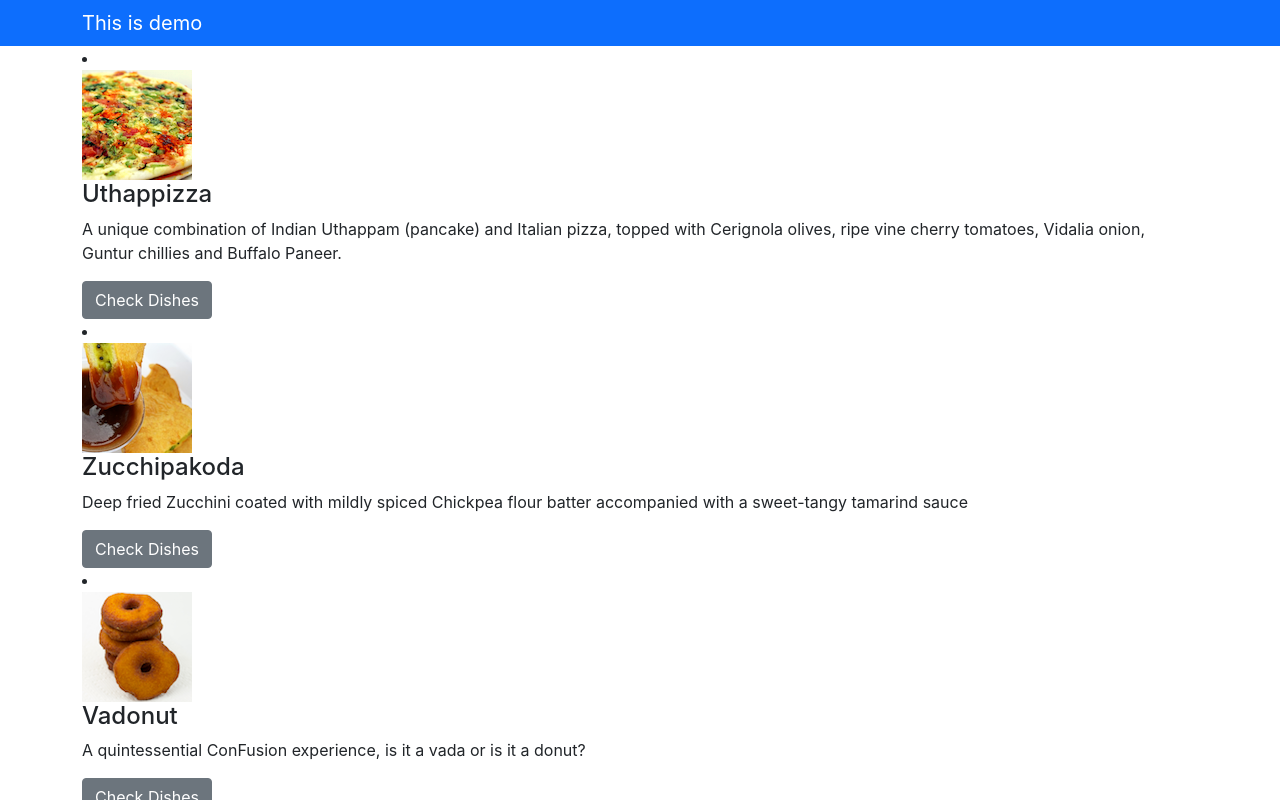
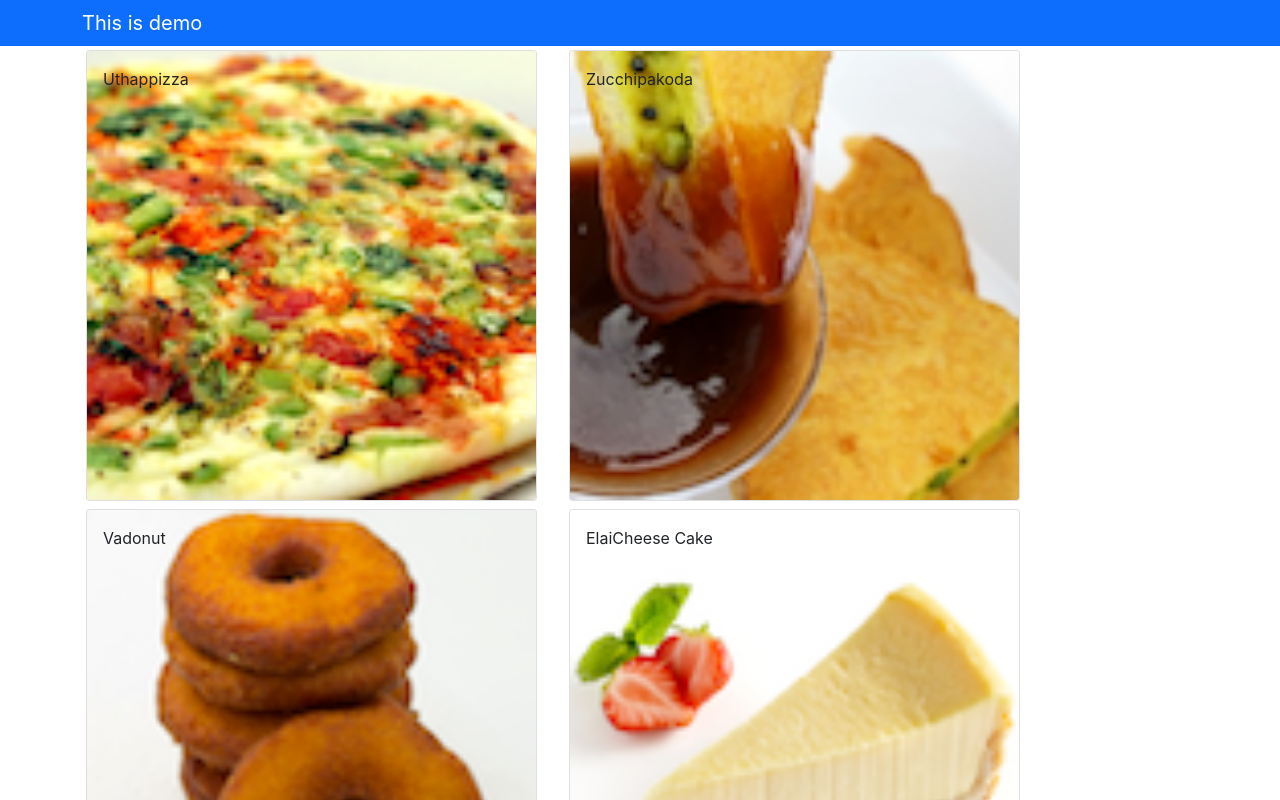
Before and after one commit to DharaKhojiji/Coursera_App, a React (Create React App) app: page / in a window 1280 px wide. Shown: the top 800 px of the page. Built offline with nearby package versions, Linux system fonts and the light colour scheme.

Commit message:
dish details display correct

```diff
--- a/src/App.js
+++ b/src/App.js
@@ -2,12 +2,18 @@ import "./App.css";
 import Menu from "./Components/Menu";
 import MenuDetails from "./Components/MenuDetails";
 import Navbar from "./Components/Navbar";
+import { DISHES } from "./Components/Shared/Dishes";
 
 function App() {
   return (
     <div className="App">
       <Navbar />
-      <Menu />
+      {/* {DISHES.map((item) => ( */}
+      <div className="container">
+        <Menu datadish={DISHES}></Menu>
+      </div>
+      {/* ))} */}
+      {/* <Menu /> */}
     </div>
   );
 }
--- a/src/Components/Menu.js
+++ b/src/Components/Menu.js
@@ -1,81 +1,89 @@
 import React, { useState } from "react";
-import { Media } from "reactstrap";
-import MenuDetails from "./MenuDetails";
-const dishes = [
-  {
-    id: 0,
-    name: "Uthappizza",
-    image: "assets/images/uthappizza.png",
-    category: "mains",
-    label: "Hot",
-    price: "4.99",
-    description:
-      "A unique combination of Indian Uthappam (pancake) and Italian pizza, topped with Cerignola olives, ripe vine cherry tomatoes, Vidalia onion, Guntur chillies and Buffalo Paneer.",
-  },
-  {
-    id: 1,
-    name: "Zucchipakoda",
-    image: "assets/images/zucchipakoda.png",
-    category: "appetizer",
-    label: "",
-    price: "1.99",
-    description:
-      "Deep fried Zucchini coated with mildly spiced Chickpea flour batter accompanied with a sweet-tangy tamarind sauce",
-  },
-  {
-    id: 2,
-    name: "Vadonut",
-    image: "assets/images/vadonut.png",
-    category: "appetizer",
-    label: "New",
-    price: "1.99",
-    description:
-      "A quintessential ConFusion experience, is it a vada or is it a donut?",
-  },
-  {
-    id: 3,
-    name: "ElaiCheese Cake",
-    image: "assets/images/elaicheesecake.png",
-    category: "dessert",
-    label: "",
-    price: "2.99",
-    description:
-      "A delectable, semi-sweet New York Style Cheese Cake, with Graham cracker crust and spiced with Indian cardamoms",
-  },
-];
-const Menu = () => {
-  //   const menu = dishes.map((dish) => {
-  //     return (
-  //       <div key={dish.id} className="col-12-mt-5">
-  //         <Media tag="li">
-  //           <Media left middle>
-  //             <Media object src={dish.image} alt={dish.name} />
-  //           </Media>
-  //           <Media body className="ml-5">
-  //             <Media heading>{dish.name}</Media>
-  //             <p>{dish.description}</p>
-  //           </Media>
-  //         </Media>
-  //       </div>
-  //     );
-  //   });
+import {
+  Card,
+  CardImg,
+  CardImgOverlay,
+  CardTitle,
+  CardBody,
+  CardText,
+  List,
+  ListGroup,
+  ListGroupItem,
+} from "reactstrap";
+
+const Menu = ({ datadish }) => {
+  const [selectedDish, setSelectedDish] = useState(null);
+
+  const onDishSelect = (dish) => {
+    setSelectedDish(dish);
+  };
+  const renderDish = (dish) => {
+    if (dish != null)
+      return (
+        <div className="container">
+          <div className="row">
+            <div className="col-6">
+              <Card>
+                <CardImg src={dish.image} alt={dish.name} />
+                <CardBody>
+                  <CardTitle>Name - {dish.name}</CardTitle>
+                  <CardText>Category - {dish.category}</CardText>
+                  <CardText>Price - {dish.price}</CardText>
+                  <CardText>Description -{dish.description}</CardText>
+                </CardBody>
+              </Card>
+            </div>
+            <div className="col-6">
+              <Card>
+                {dish.comments.map((com) => (
+                  // console.log(com.comment,"com")
+
+                  <List key={com.id}>
+                    <ListGroup>
+                      <ListGroupItem>{com.comment}</ListGroupItem>
+                    </ListGroup>
+                  </List>
+                ))}
+              </Card>
+            </div>
+          </div>
+        </div>
+      );
+    else <div></div>;
+  };
+
+  console.log(datadish, "come from menu");
+
+  const menu = datadish.map((dish) => {
+    return (
+      <div key={dish.id} className="col-12 col-md-5 m-1">
+        <Card tag="li" onClick={() => onDishSelect(dish)}>
+          <CardImg width="100%" src={dish.image} alt={dish.name} />
+          <CardImgOverlay>
+            <CardTitle>{dish.name}</CardTitle>
+            {/* <p>{dish.description}</p> */}
+          </CardImgOverlay>
+        </Card>
+      </div>
+    );
+  });
 
   return (
-    <div className="container">
-      <div className="row">
-        {dishes.map((dish) => (
-          <MenuDetails key={dish.id} datas={dish}></MenuDetails>
-        ))}
-        {/* <Media list>{menu}</Media>
-        {const menu=dishes.map((dish)=>{
-            return (
-
-                <MenuDetails datas={dishes}></MenuDetails>
-            )
-        })} */}
-      </div>
+    <div className="contaiber">
+      <div className="row">{menu}</div>
+      <div className="row">{renderDish(selectedDish)}</div>
     </div>
   );
+
+  // return (
+  //   <div className="container">
+  //     <div className="row">
+  //       {dishes.map((dish) => (
+  //         <MenuDetails key={dish.id} datas={dish}></MenuDetails>
+  //       ))}
+  //     </div>
+  //   </div>
+  // );
 };
 
 export default Menu;
--- /dev/null
+++ b/src/Components/Shared/Dishes.js
@@ -0,0 +1,194 @@
+export const DISHES = [
+  {
+    id: 0,
+    name: "Uthappizza",
+    image: "assets/images/uthappizza.png",
+    category: "mains",
+    label: "Hot",
+    price: "4.99",
+    description:
+      "A unique combination of Indian Uthappam (pancake) and Italian pizza, topped with Cerignola olives, ripe vine cherry tomatoes, Vidalia onion, Guntur chillies and Buffalo Paneer.",
+    comments: [
+      {
+        id: 0,
+        rating: 5,
+        comment: "Imagine all the eatables, living in conFusion!",
+        author: "John Lemon",
+        date: "2012-10-16T17:57:28.556094Z",
+      },
+      {
+        id: 1,
+        rating: 4,
+        comment:
+          "Sends anyone to heaven, I wish I could get my mother-in-law to eat it!",
+        author: "Paul McVites",
+        date: "2014-09-05T17:57:28.556094Z",
+      },
+      {
+        id: 2,
+        rating: 3,
+        comment: "Eat it, just eat it!",
+        author: "Michael Jaikishan",
+        date: "2015-02-13T17:57:28.556094Z",
+      },
+      {
+        id: 3,
+        rating: 4,
+        comment: "Ultimate, Reaching for the stars!",
+        author: "Ringo Starry",
+        date: "2013-12-02T17:57:28.556094Z",
+      },
+      {
+        id: 4,
+        rating: 2,
+        comment: "It's your birthday, we're gonna party!",
+        author: "25 Cent",
+        date: "2011-12-02T17:57:28.556094Z",
+      },
+    ],
+  },
+  {
+    id: 1,
+    name: "Zucchipakoda",
+    image: "assets/images/zucchipakoda.png",
+    category: "appetizer",
+    label: "",
+    price: "1.99",
+    description:
+      "Deep fried Zucchini coated with mildly spiced Chickpea flour batter accompanied with a sweet-tangy tamarind sauce",
+    comments: [
+      {
+        id: 0,
+        rating: 5,
+        comment: "Imagine all the eatables, living in conFusion!",
+        author: "John Lemon",
+        date: "2012-10-16T17:57:28.556094Z",
+      },
+      {
+        id: 1,
+        rating: 4,
+        comment:
+          "Sends anyone to heaven, I wish I could get my mother-in-law to eat it!",
+        author: "Paul McVites",
+        date: "2014-09-05T17:57:28.556094Z",
+      },
+      {
+        id: 2,
+        rating: 3,
+        comment: "Eat it, just eat it!",
+        author: "Michael Jaikishan",
+        date: "2015-02-13T17:57:28.556094Z",
+      },
+      {
+        id: 3,
+        rating: 4,
+        comment: "Ultimate, Reaching for the stars!",
+        author: "Ringo Starry",
+        date: "2013-12-02T17:57:28.556094Z",
+      },
+      {
+        id: 4,
+        rating: 2,
+        comment: "It's your birthday, we're gonna party!",
+        author: "25 Cent",
+        date: "2011-12-02T17:57:28.556094Z",
+      },
+    ],
+  },
+  {
+    id: 2,
+    name: "Vadonut",
+    image: "assets/images/vadonut.png",
+    category: "appetizer",
+    label: "New",
+    price: "1.99",
+    description:
+      "A quintessential ConFusion experience, is it a vada or is it a donut?",
+    comments: [
+      {
+        id: 0,
+        rating: 5,
+        comment: "Imagine all the eatables, living in conFusion!",
+        author: "John Lemon",
+        date: "2012-10-16T17:57:28.556094Z",
+      },
+      {
+        id: 1,
+        rating: 4,
+        comment:
+          "Sends anyone to heaven, I wish I could get my mother-in-law to eat it!",
+        author: "Paul McVites",
+        date: "2014-09-05T17:57:28.556094Z",
+      },
+      {
+        id: 2,
+        rating: 3,
+        comment: "Eat it, just eat it!",
+        author: "Michael Jaikishan",
+        date: "2015-02-13T17:57:28.556094Z",
+      },
+      {
+        id: 3,
+        rating: 4,
+        comment: "Ultimate, Reaching for the stars!",
+        author: "Ringo Starry",
+        date: "2013-12-02T17:57:28.556094Z",
+      },
+      {
+        id: 4,
+        rating: 2,
+        comment: "It's your birthday, we're gonna party!",
+        author: "25 Cent",
+        date: "2011-12-02T17:57:28.556094Z",
+      },
+    ],
+  },
+  {
+    id: 3,
+    name: "ElaiCheese Cake",
+    image: "assets/images/elaicheesecake.png",
+    category: "dessert",
+    label: "",
+    price: "2.99",
+    description:
+      "A delectable, semi-sweet New York Style Cheese Cake, with Graham cracker crust and spiced with Indian cardamoms",
+    comments: [
+      {
+        id: 0,
+        rating: 5,
+        comment: "Imagine all the eatables, living in conFusion!",
+        author: "John Lemon",
+        date: "2012-10-16T17:57:28.556094Z",
+      },
+      {
+        id: 1,
+        rating: 4,
+        comment:
+          "Sends anyone to heaven, I wish I could get my mother-in-law to eat it!",
+        author: "Paul McVites",
+        date: "2014-09-05T17:57:28.556094Z",
+      },
+      {
+        id: 2,
+        rating: 3,
+        comment: "Eat it, just eat it!",
+        author: "Michael Jaikishan",
+        date: "2015-02-13T17:57:28.556094Z",
+      },
+      {
+        id: 3,
+        rating: 4,
+        comment: "Ultimate, Reaching for the stars!",
+        author: "Ringo Starry",
+        date: "2013-12-02T17:57:28.556094Z",
+      },
+      {
+        id: 4,
+        rating: 2,
+        comment: "It's your birthday, we're gonna party!",
+        author: "25 Cent",
+        date: "2011-12-02T17:57:28.556094Z",
+      },
+    ],
+  },
+];
```
